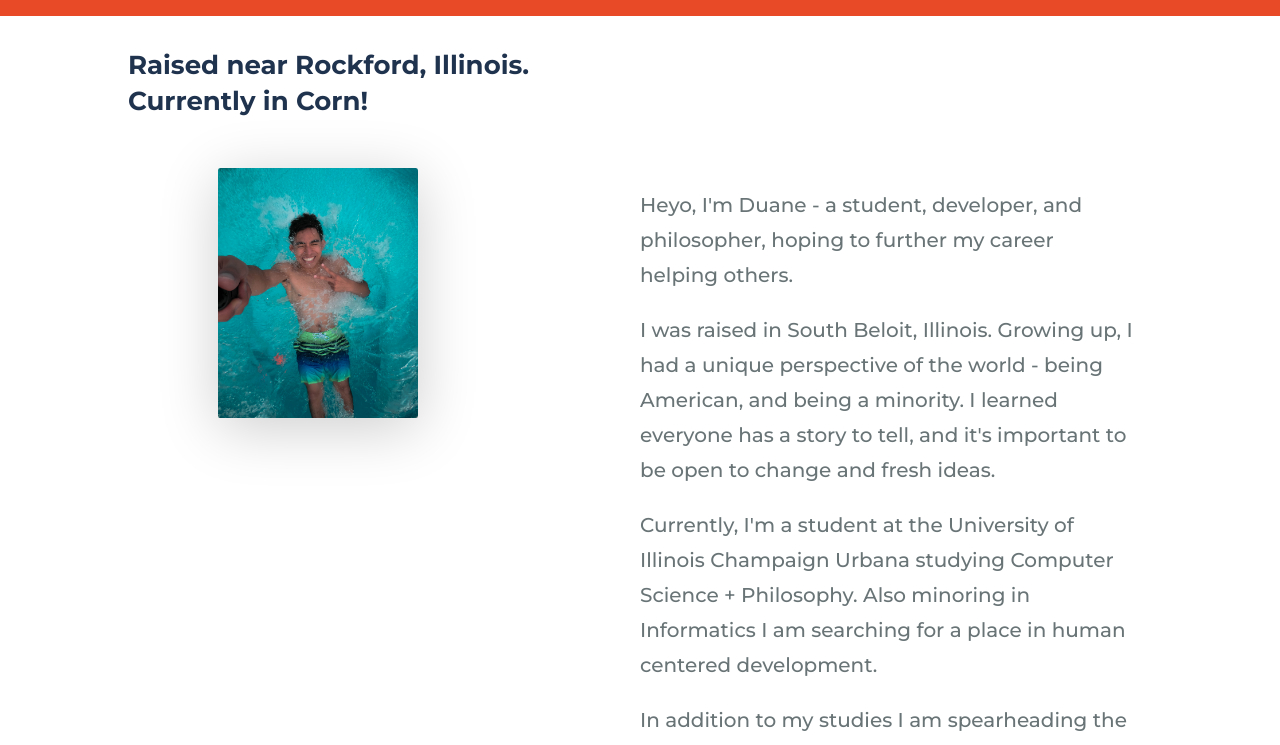
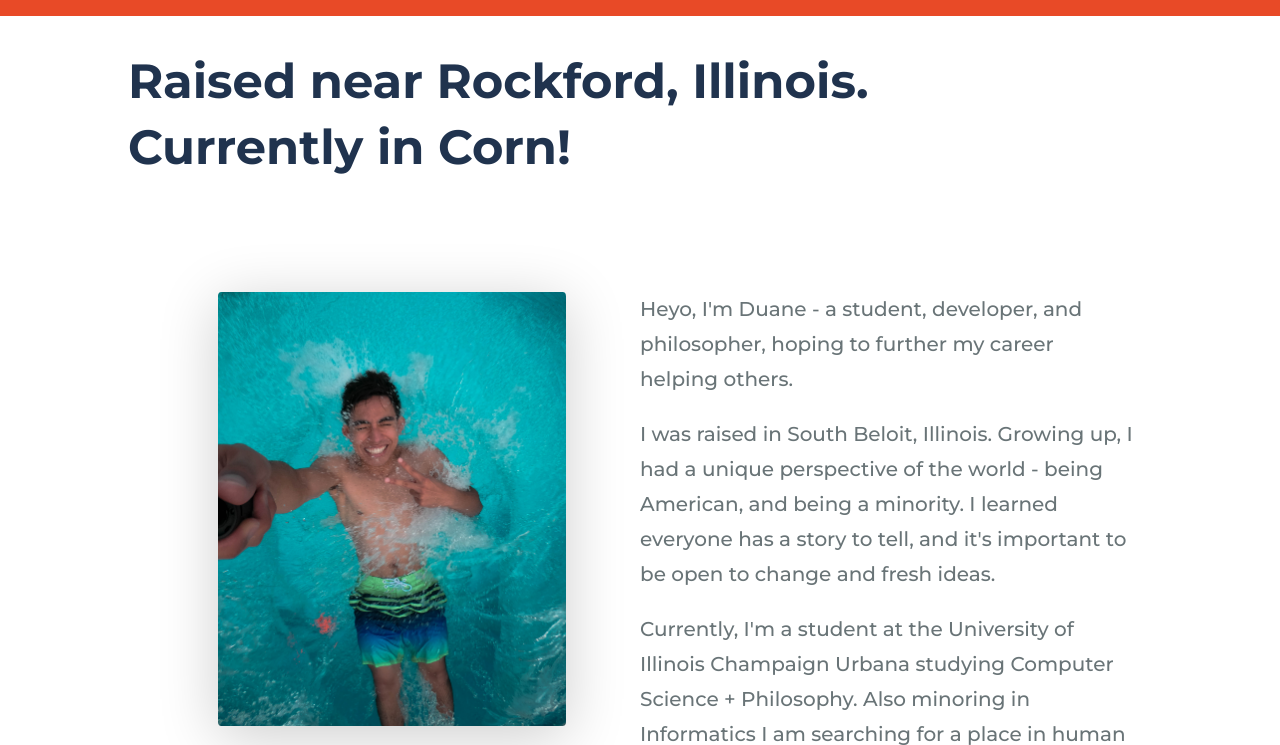
Before and after one commit to duanegroves/Personal-Website-v1, a plain HTML site: page about.html in a window 1280 px wide. Shown: the part 48-793 px from the top of the page. Drawn offline with Linux system fonts and the light colour scheme.

Commit message:
Fixed #6: Finished About Page (Desktop Version and iPad)

```diff
--- a/about.html
+++ b/about.html
@@ -74,10 +74,10 @@
                 </div>
 
                 <div>
-                    <p>
+                    <div class="about__first__paragraph">
                         Heyo, I'm Duane - a student, developer, and philosopher, hoping to further my career helping
                         others.
-                    </p>
+                    </div>
                     <p>
                         I was raised in South Beloit, Illinois. Growing up, I had a unique perspective of the world -
                         being American, and being a minority. I learned everyone has a story to tell, and it's important
@@ -117,8 +117,8 @@
                 </h2>
                 <div>
                     <h3>University of Illinois- Urbana Champaign</h3>
-                    <p>Bachelor of Science in Liberal Arts & Science in Computer Science & Philosophy, Minor in
-                        Informatics  • <em>Aug 2019 - Dec 2023</em></p>
+                    <p>Bachelor of Science in Computer Science & Philosophy, Minor in Informatics  •
+                        <em>Aug 2019 - Dec 2023</em></p>
                 </div>
                 <div>
                     <h3>Rock Valley College- Rockford, IL</h3>
@@ -138,6 +138,15 @@
             <div class="knowledge__container bd-grid">
                 <div class="experience__box">
                     <h2 class="section-title">Experience</h2>
+                    <h3>Blacks and African Americans in Computing</h3>
+                    <p>Treasurer • <em>Sep 2019- Present</em></p>
+
+                    <h3>Association of Computing Machinery</h3>
+                    <p>Corporate Member • <em>Sep 2019- Present</em></p>
+
+                    <h3>Hack Illinois</h3>
+                    <p>Staff- Android Team • <em>Nov 2019- Present</em></p>
+
                     <h3>FedEx Ground</h3>
                     <p>Package Manager • <em>May 2018- Present</em></p>
 
@@ -164,6 +173,7 @@
                     <h3 class="skills__subtitle">Design</h3>
                     <span class="skills__name">Figma</span>
                     <span class="skills__name">Photoshop</span>
+                    <span class="skills__name">Adobe XD</span>
                 </div>
             </div>
         </section>
--- a/assets/css/aboutStyles.css
+++ b/assets/css/aboutStyles.css
@@ -25,10 +25,10 @@
     --normal-font-size: .938rem;
     --small-font-size: .813rem;
 }
-@media screen and (min-width: 768px){
+@media screen and (min-width: 1024px){
     :root{
         --big-font-size: 10.5rem;
-        --h2-font-size: 2rem;
+        --h2-font-size: 1.25rem;
         --large-font-size: 3rem;
         --medium-font-size: 1.2rem;
         --normal-font-size: 1rem;
@@ -74,9 +74,6 @@ h3 {
     margin-top: 30px;
     margin-bottom: 10px;
     font-weight: bold;
-}
-p {
-    font-size: 20
 }
 ul{
     margin: 0;
@@ -189,7 +186,7 @@ img{
 
 /* ===== ABOUT =====*/
 .about .section-title {
-    font-size: 1.625rem;
+    font-size: var(--large-font-size);
     line-height: 1.375;
 }
 .about__container{
@@ -205,8 +202,14 @@ img{
     box-shadow: 0 10px 60px 0 rgb(0 0 0 / 20%);
     border-radius: 1%;
 }
+.about__first__paragraph {
+    font-size: var(--h2-font-size);
+    line-height: 1.75;
+    text-align: left;
+    margin-top: 0;
+}
 .about__container p {
-    font-size: 1.25rem;
+    font-size: var(--h2-font-size);
     line-height: 1.75;
     text-align: left;
     margin-top: 1.25rem;
@@ -221,7 +224,7 @@ img{
 /* ===== KNOWLEDGE =====*/
 .skills__name{
     display: inline-block;
-    font-size: 14px;
+    font-size: var(--normal-font-size);
     margin-right: var(--mb-2);
     margin-bottom: var(--mb-3);
     padding: .25rem .5rem;
@@ -313,16 +316,9 @@ img{
     }
 
     /* About */
-    .about__container{
-        grid-template-columns: repeat(2, 1fr);
-        text-align: initial;
-        padding: 0;
-    }
-
-    .about__img img{
-        width: 100%;
-        height: 100%;
-        padding: 0 0 0 0;
+    .about__img{
+        width: 50%;
+        margin: 0 auto;
     }
 
     /* knowledge */
@@ -347,6 +343,15 @@ img{
         width: 70%;
         right: 5%;
     }
+    .about__container{
+        grid-template-columns: repeat(2, 1fr);
+        justify-items: center;
+        text-align: initial;
+        padding: 4rem 0;
+    }
+    .about__img {
+        width:70%;
+    }
 }
 
 @media screen and (min-width: 1280px) {
@@ -354,11 +359,4 @@ img{
         width: 50%;
         right: 7%;
     }
-    .about__img img{
-        display: block;
-        max-width:230px;
-        max-height:250px;
-        width: auto;
-        height: auto;
-    }
 }
```
Also changed, not shown: index.html (+9 -3 lines).
